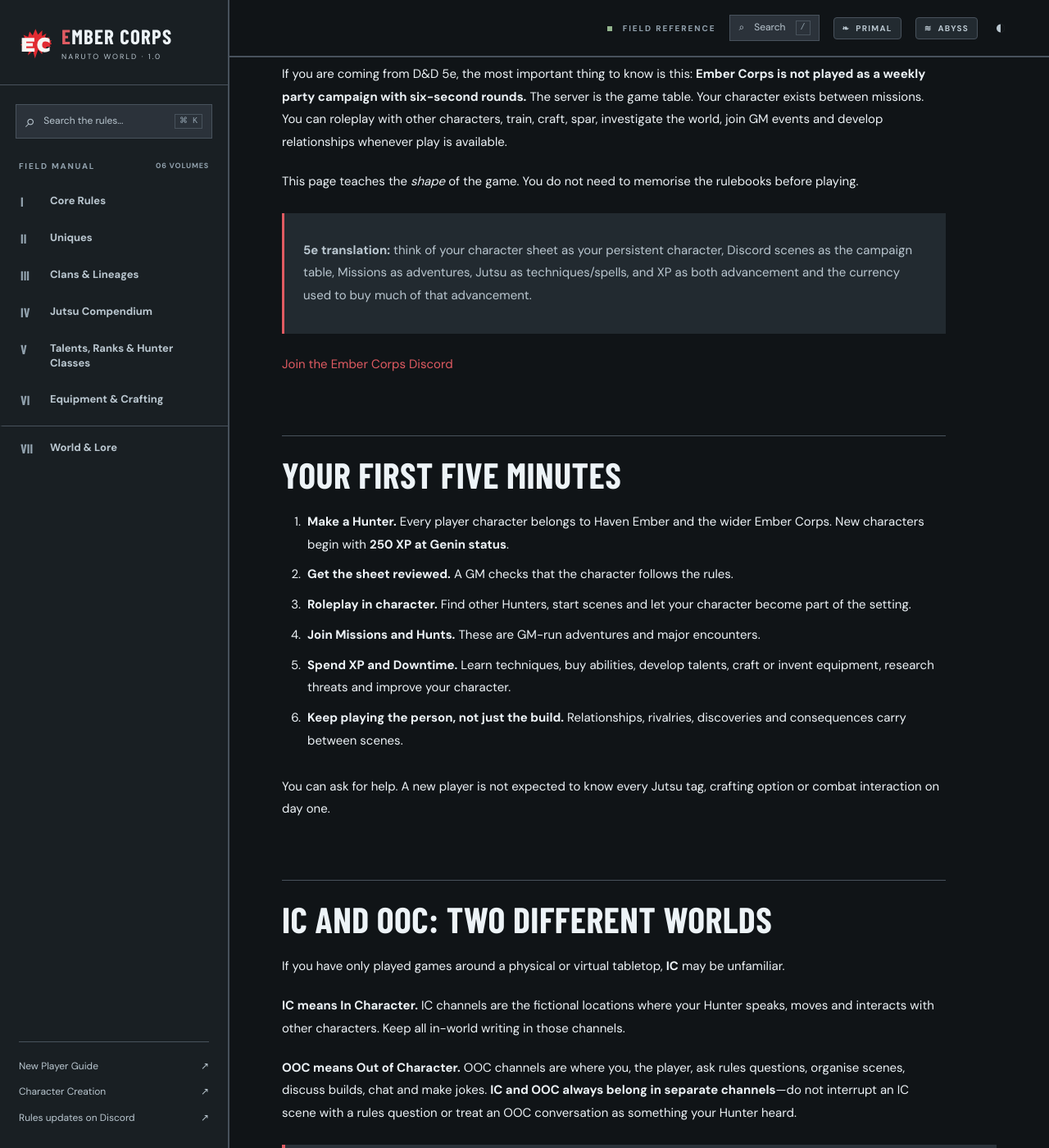
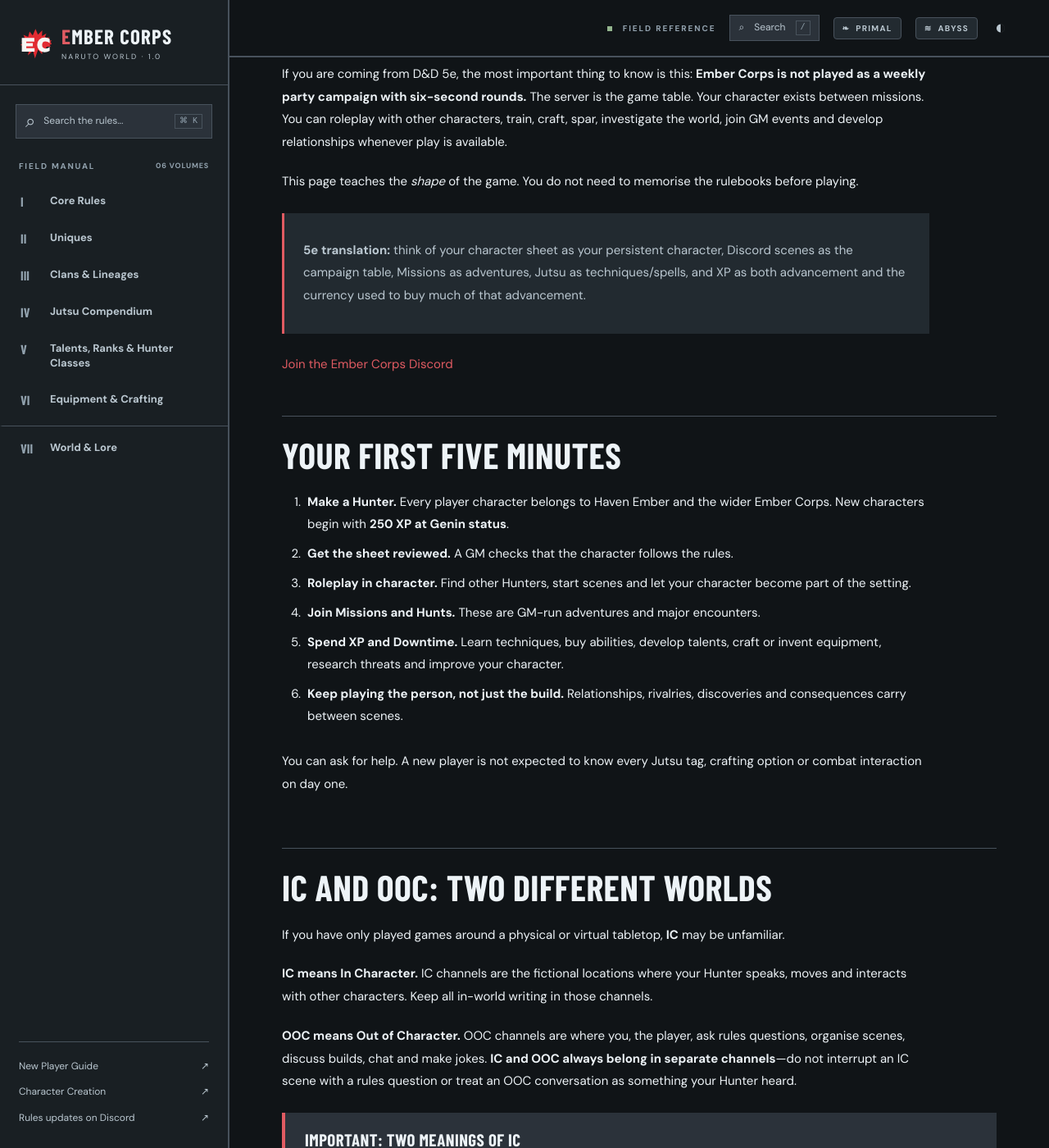
Before and after one commit to EvilbAz/NarutoWorld---The-Ember-Corps, a Jekyll site: the page built from guide.md, in a window 1280 px wide and 1400 px high, scrolled down 854 px. Shown: the whole window at 82% size. Built offline with Jekyll 4.4.1, drawn with Linux system fonts in a browser that asks for light colours; some web fonts are replaced.

Commit message:
Polish guide typography and prevent overflow after Markdown layout repair

```diff
--- a/assets/css/site.css
+++ b/assets/css/site.css
@@ -548,3 +548,21 @@ mask-image:linear-gradient(90deg,transparent 42%,#000 90%)}
 .guide-hero{margin-top:0}.guide-reading .guide-feature-grid a{text-decoration:none}.guide-reading .guide-quicknav a{text-decoration:none}
 @media(max-width:760px){.guide-page{padding:26px 22px 72px}.guide-channel-grid,.guide-build-grid{grid-template-columns:1fr}.guide-reading>h2{margin-top:54px}.guide-reading>table{display:block;overflow-x:auto}.guide-hero{padding:25px}}
 @media(max-width:420px){.guide-page{padding-left:17px;padding-right:17px}.guide-reading{font-size:14px}.guide-channel,.guide-build-grid>div{padding:18px}}
+
+/* Guide final rendering safeguards */
+.guide-page,.guide-page *{box-sizing:border-box}
+.guide-reading{width:100%;max-width:1060px}
+.guide-reading>h2,.guide-reading>h3,.guide-reading>p,.guide-reading>ol,.guide-reading>ul,.guide-reading>blockquote{clear:both}
+.guide-reading>h2{max-width:100%;margin-top:64px}
+.guide-reading>h2:first-of-type{margin-top:48px}
+.guide-reading>p,.guide-reading>ol,.guide-reading>ul,.guide-reading>blockquote{max-width:790px}
+.guide-reading>ol li,.guide-reading>ul li{line-height:1.8}
+.guide-reading .guide-hero h1{margin:24px 0;max-width:none;border:0;padding:0;text-transform:none}
+.guide-reading .guide-hero p{max-width:520px}
+.guide-reading .guide-stat-strip,.guide-reading .guide-quicknav{clear:both}
+.guide-reading .guide-quicknav a,.guide-reading .guide-feature-grid a{color:var(--text);text-decoration:none}
+.guide-reading .guide-feature-grid a:hover,.guide-reading .guide-quicknav a:hover{color:var(--accent)}
+.guide-reading .guide-final-cta h2{border:0;padding:0;max-width:none;margin:17px 0}
+.guide-reading .guide-final-cta p{max-width:480px}
+.guide-reading .guide-timeline{max-width:810px}
+@media(max-width:640px){.guide-page{padding:26px 20px 75px}.guide-reading .guide-hero h1{font-size:clamp(46px,12vw,66px)}.guide-reading .guide-stat-strip{grid-template-columns:1fr 1fr 1fr}.guide-reading .guide-timeline{overflow-x:auto}.guide-reading .guide-timeline-track,.guide-reading .guide-timeline-events{min-width:310px}}
```
